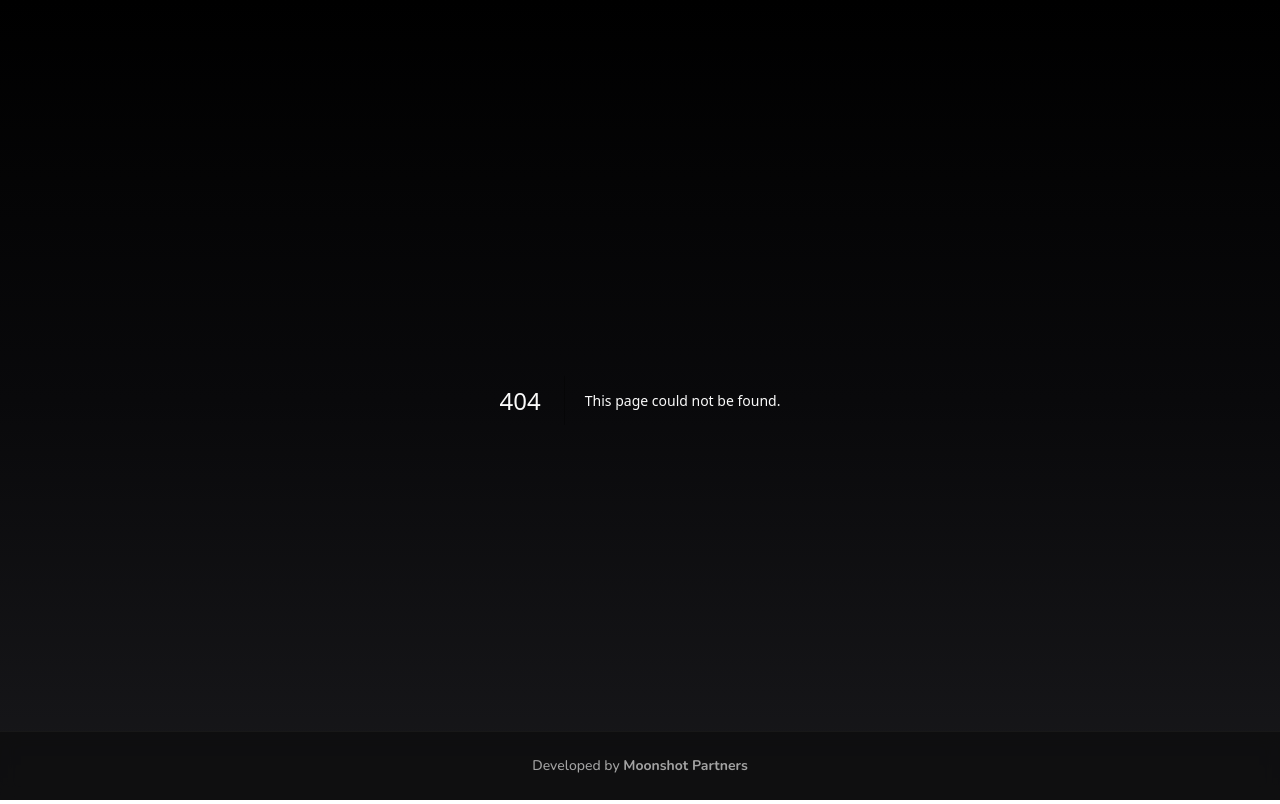
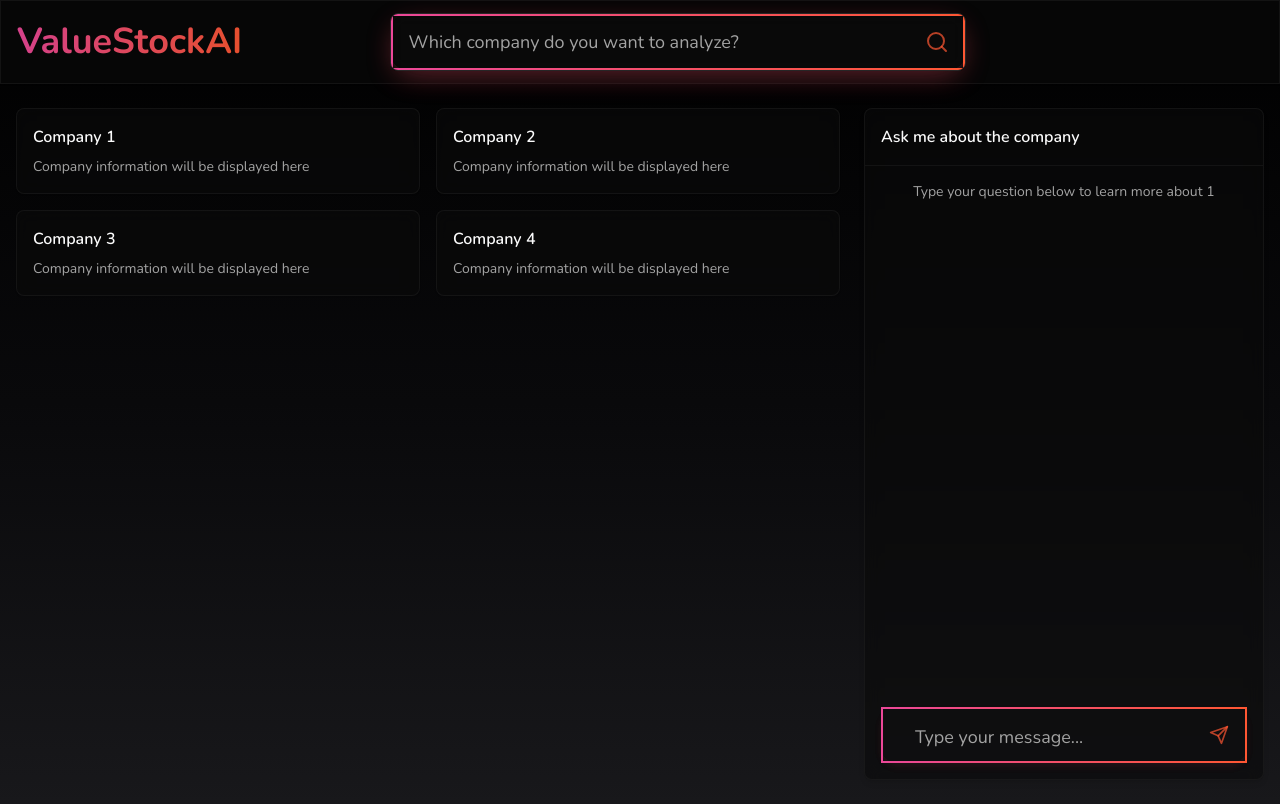
Before and after one commit to luprz/valuestockai-frontend, a Next.js app: page /search/1 in a window 1280 px wide. Before the commit this address had no page. Built offline with nearby package versions, Linux system fonts and the light colour scheme.

Commit message:
Update layout and page components: footer added to the page component, SearchInput component replaced Search component in the page component, and unnecessary Card component removed from the page component.

```diff
--- a/src/app/layout.tsx
+++ b/src/app/layout.tsx
@@ -23,9 +23,6 @@ export default function RootLayout({
         <main className="flex-grow">
           {children}
         </main>
-        <footer className="fixed bottom-0 left-0 right-0 py-6 text-center text-sm text-muted-foreground border-t border-border/40 bg-background/95 backdrop-blur supports-[backdrop-filter]:bg-background/60">
-          <span className="font-medium">Developed by <a href="https://www.moonshot.partners/" target="_blank" rel="noopener noreferrer" className="hover:text-primary transition-colors"><strong>Moonshot Partners</strong></a></span>
-        </footer>
       </body>
     </html>
   );
--- a/src/app/page.tsx
+++ b/src/app/page.tsx
@@ -1,25 +1,19 @@
-import { Card } from "@/components/ui/card";
-import { Search } from "lucide-react";
+import { SearchInput } from "@/components/ui/search-input";
 
 export default function Home() {
   return (
     <div className="flex items-center justify-center min-h-screen p-8 pb-20 sm:p-20">
       <main className="w-full max-w-3xl flex flex-col items-center gap-4">
-        <h1 className="text-6xl font-bold mb-6 bg-clip-text text-transparent bg-gradient-to-r from-pink-500 to-[#FF5733]">ValueStockAI</h1>
-        <Card className="w-full p-0 overflow-hidden bg-background/95 backdrop-blur supports-[backdrop-filter]:bg-background/60 shadow-[0_8px_32px_-8px_rgba(236,72,153,0.25),0_8px_32px_-8px_rgba(255,87,51,0.25)]">
-          <div className="relative">
-            <input
-              type="text"
-              placeholder="Which company do you want to analyze?"
-              className="w-full h-14 text-lg px-4 pr-12 bg-transparent text-foreground placeholder:text-muted-foreground rounded-2xl border-2 [border-image:linear-gradient(to_right,#ec4899,#FF5733)_1] focus:outline-none focus:ring-2 focus:ring-pink-500/30 shadow-[0_4px_12px_rgba(236,72,153,0.1),0_4px_12px_rgba(255,87,51,0.1)]"
-            />
-            <Search className="h-6 w-6 absolute right-4 top-1/2 -translate-y-1/2 text-[#FF5733]/70" />
-          </div>
-        </Card>
+        <h1 className="text-6xl font-bold mb-6 bg-clip-text text-transparent bg-gradient-to-r from-pink-500/90 to-[#FF5733]/90">ValueStockAI</h1>
+        <SearchInput />
         <p className="text-xs text-muted-foreground text-center max-w-2xl">
           Disclaimer: This content does not constitute investment advice; any financial decision should be based on your own analysis and consultation with qualified professionals, considering that all investments involve risks and that past performance does not guarantee future results.
         </p>
       </main>
+
+      <footer className="fixed bottom-0 left-0 right-0 py-6 text-center text-sm text-muted-foreground border-t border-border/40 bg-background/95 backdrop-blur supports-[backdrop-filter]:bg-background/60">
+        <span className="font-medium">Developed by <a href="https://www.moonshot.partners/" target="_blank" rel="noopener noreferrer" className="hover:text-primary transition-colors"><strong>Moonshot Partners</strong></a></span>
+      </footer>
     </div>
   );
 }
--- /dev/null
+++ b/src/app/search/[query]/page.tsx
@@ -0,0 +1,41 @@
+'use client'
+
+import { use } from 'react'
+import { Navbar } from '@/components/ui/navbar'
+import { ChatBox } from '@/components/ui/chat-box'
+
+export default function SearchPage({
+  params,
+}: {
+  params: { query: string }
+}) {
+  // @ts-ignore
+  // eslint-disable-next-line
+  const { query } = use(params)
+
+  return (
+    <div className="min-h-screen flex flex-col">
+      <Navbar />
+      <div className="flex-1 container mx-auto px-4 py-6 grid grid-cols-[1fr,400px] gap-6">
+        {/* Left side - Cards section */}
+        <div className="space-y-4">
+          <div className="grid grid-cols-1 md:grid-cols-2 gap-4">
+            {/* Example cards - Replace with actual data */}
+            {[1, 2, 3, 4].map((i) => (
+              <div
+                key={i}
+                className="p-4 rounded-lg border border-border/40 bg-background/95 backdrop-blur supports-[backdrop-filter]:bg-background/60 shadow-sm"
+              >
+                <h3 className="font-semibold mb-2">Company {i}</h3>
+                <p className="text-sm text-muted-foreground">Company information will be displayed here</p>
+              </div>
+            ))}
+          </div>
+        </div>
+
+        {/* Right side - Chat section */}
+        <ChatBox query={query} />
+      </div>
+    </div>
+  )
+}
--- /dev/null
+++ b/src/components/ui/chat-box.tsx
@@ -0,0 +1,35 @@
+'use client'
+
+type ChatBoxProps = {
+  query: string
+}
+
+export function ChatBox({ query }: ChatBoxProps) {
+  return (
+    <div className="flex flex-col h-[calc(100vh-8rem)] rounded-lg border border-border/40 bg-background/95 backdrop-blur supports-[backdrop-filter]:bg-background/60 shadow-md">
+      <div className="p-4 border-b border-border/40">
+        <h2 className="font-semibold">Ask me about the company</h2>
+      </div>
+
+      <div className="flex-1 p-4 overflow-auto">
+        {/* Chat messages will appear here */}
+        <div className="text-sm text-muted-foreground text-center">
+          Type your question below to learn more about {query}
+        </div>
+      </div>
+
+      <div className="p-4">
+        <div className="relative w-full h-14 text-lg px-4 pr-12 bg-transparent text-foreground placeholder:text-muted-foreground rounded-2xl border-2 [border-image:linear-gradient(to_right,#ec4899,#FF5733)_1] focus:outline-none focus:ring-2 focus:ring-pink-500/20 shadow-[0_4px_8px_rgba(236,72,153,0.05),0_4px_8px_rgba(255,87,51,0.05)]">
+          <input
+            type="text"
+            placeholder="Type your message..."
+            className="w-full h-14 text-lg px-4 pr-12 bg-transparent text-foreground placeholder:text-muted-foreground focus:outline-none focus:ring-0"
+          />
+          <button className="absolute right-2 top-1/2 -translate-y-1/2 p-2 text-[#FF5733]/70 hover:text-[#FF5733] transition-colors">
+            <svg xmlns="http://www.w3.org/2000/svg" width="20" height="20" viewBox="0 0 24 24" fill="none" stroke="currentColor" strokeWidth="2" strokeLinecap="round" strokeLinejoin="round"><line x1="22" y1="2" x2="11" y2="13"/><polygon points="22 2 15 22 11 13 2 9 22 2"/></svg>
+          </button>
+        </div>
+      </div>
+    </div>
+  )
+}
--- /dev/null
+++ b/src/components/ui/navbar.tsx
@@ -0,0 +1,27 @@
+'use client'
+
+import Link from 'next/link'
+import { Card } from './card'
+import { SearchInput } from './search-input'
+import { useSearchParams } from 'next/navigation'
+
+export function Navbar() {
+  const searchParams = useSearchParams()
+  const query = searchParams.get('q') || ''
+
+  return (
+    <Card className="sticky top-0 z-50 p-0 rounded-none bg-background/95 backdrop-blur supports-[backdrop-filter]:bg-background/60 border-b border-border/40">
+      <div className="container mx-auto px-4 py-3 flex items-center justify-between gap-8">
+        <Link href="/" className="flex items-center flex-shrink-0">
+          <h1 className="text-4xl font-bold bg-clip-text text-transparent bg-gradient-to-r from-pink-500/90 to-[#FF5733]/90">
+            ValueStockAI
+          </h1>
+        </Link>
+        <div className="flex-grow max-w-xl">
+          <SearchInput initialQuery={query} />
+        </div>
+        <div className="flex-shrink-0 w-[150px]"></div>
+      </div>
+    </Card>
+  )
+}
--- /dev/null
+++ b/src/components/ui/search-input.tsx
@@ -0,0 +1,35 @@
+"use client"
+
+import { Card } from "@/components/ui/card";
+import { Search } from "lucide-react";
+import { useState } from "react";
+import { useRouter } from "next/navigation";
+
+export function SearchInput({ initialQuery = "" }: { initialQuery?: string }) {
+  const router = useRouter();
+  const [query, setQuery] = useState(initialQuery);
+
+  const handleKeyDown = (e: React.KeyboardEvent<HTMLInputElement>) => {
+    if (e.key === 'Enter' && query.trim()) {
+      e.preventDefault();
+      router.push(`/search/${encodeURIComponent(query.trim())}`);
+    }
+  };
+
+  return (
+    <Card className="w-full p-0 overflow-hidden bg-background/95 backdrop-blur supports-[backdrop-filter]:bg-background/60 shadow-[0_8px_32px_-8px_rgba(236,72,153,0.25),0_8px_32px_-8px_rgba(255,87,51,0.25)]">
+      <div className="relative">
+        <input
+          type="text"
+          value={query}
+          onChange={(e) => setQuery(e.target.value)}
+          onInput={(e) => setQuery(e.currentTarget.value)}
+          onKeyDown={handleKeyDown}
+          placeholder="Which company do you want to analyze?"
+          className="w-full h-14 text-lg px-4 pr-12 bg-transparent text-foreground placeholder:text-muted-foreground rounded-2xl border-2 [border-image:linear-gradient(to_right,#ec4899,#FF5733)_1] focus:outline-none focus:ring-2 focus:ring-pink-500/30 shadow-[0_4px_12px_rgba(236,72,153,0.1),0_4px_12px_rgba(255,87,51,0.1)]"
+        />
+        <Search className="h-6 w-6 absolute right-4 top-1/2 -translate-y-1/2 text-[#FF5733]/70" />
+      </div>
+    </Card>
+  );
+}
```
